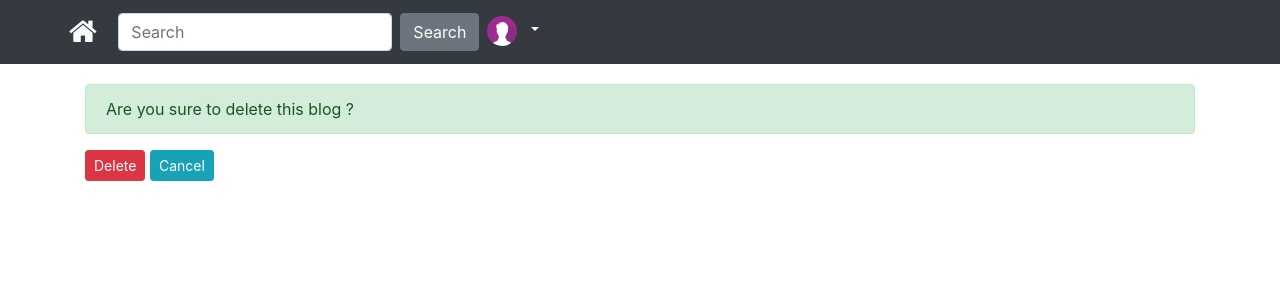
After one commit to FoysalMdTanvir/Public_Networking, a Django app: page /content/delete/3/ in a window 1280 px wide. The commit adds this page. Shown: the top 300 px of the page. Run offline with Django 3.2, Linux system fonts and the light colour scheme; a user stored in the database is signed in; data comes from the database, SQL or seed files in the repository; both versions use the stored data as it was after the commit; some libraries are stand-ins or nearby versions.

Commit message:
Delete Content

```diff
--- a/App_Content/urls.py
+++ b/App_Content/urls.py
@@ -10,4 +10,5 @@ urlpatterns = [
     path('liked/<pk>/', views.liked, name='liked'),
     path('unliked/<pk>/', views.unliked, name='unliked'),
     path('edit/<pk>/', views.UpdateContent.as_view(), name='edit_content'),
+    path('delete/<pk>/', views.DleteContent.as_view(), name='delete_content'),
 ]
--- a/App_Content/views.py
+++ b/App_Content/views.py
@@ -80,3 +80,12 @@ class UpdateContent(LoginRequiredMixin, UpdateView):
 
     def get_success_url(self, **kwargs):
         return reverse_lazy('App_Content:content_details', kwargs={'pk': self.object.pk})
+
+
+class DleteContent(LoginRequiredMixin, DeleteView):
+    model = Content
+    fields = ('category', 'caption_content', 'image')
+    template_name = 'App_Content/delete_content.html'
+
+    def get_success_url(self):
+        return reverse_lazy('App_Content:content_list')
--- /dev/null
+++ b/templates/App_Content/delete_content.html
@@ -0,0 +1,14 @@
+{% extends 'base.html' %}
+
+{% block title_block %}iBook | Delete{% endblock %}
+{% block body_block %}
+<form method="POST">
+  {% csrf_token %}
+  <div class="alert alert-success">
+    Are you sure to delete this blog ?
+  </div>
+  <input type="submit" name="submit" value="Delete" class="btn btn-danger btn-sm"> <a href="{% url 'App_Content:delete_content' pk=content.pk %}" </a>
+    <a href="{% url 'App_Login:profile' %}" class="btn btn-info btn-sm">Cancel</a>
+</form>
+
+{% endblock %}
--- a/templates/App_Login/profile.html
+++ b/templates/App_Login/profile.html
@@ -52,6 +52,7 @@
       <img src="/media/{{content.image}}" width="100%">
       <div style="padding:10px" class="text-right">
         <a href="{% url 'App_Content:edit_content' pk=content.pk %}" class="btn btn-outline-info btn-sm">Edit</a>
+        <a href="{% url 'App_Content:delete_content' pk=content.pk %}" class="btn btn-outline-danger btn-sm">Delete</a>
 
       </div>
     </div>
```
Also changed, not shown: db.sqlite3.
